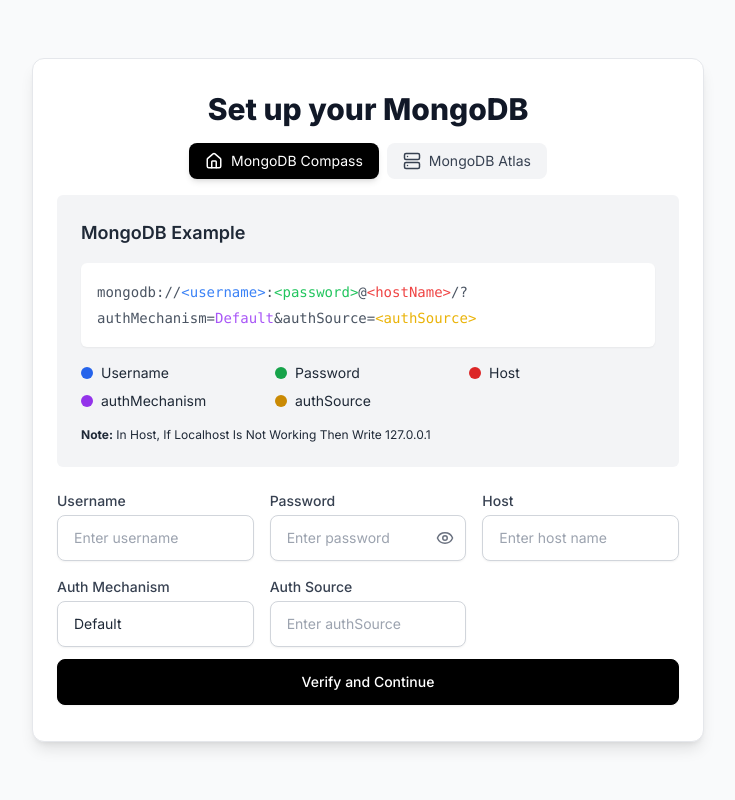
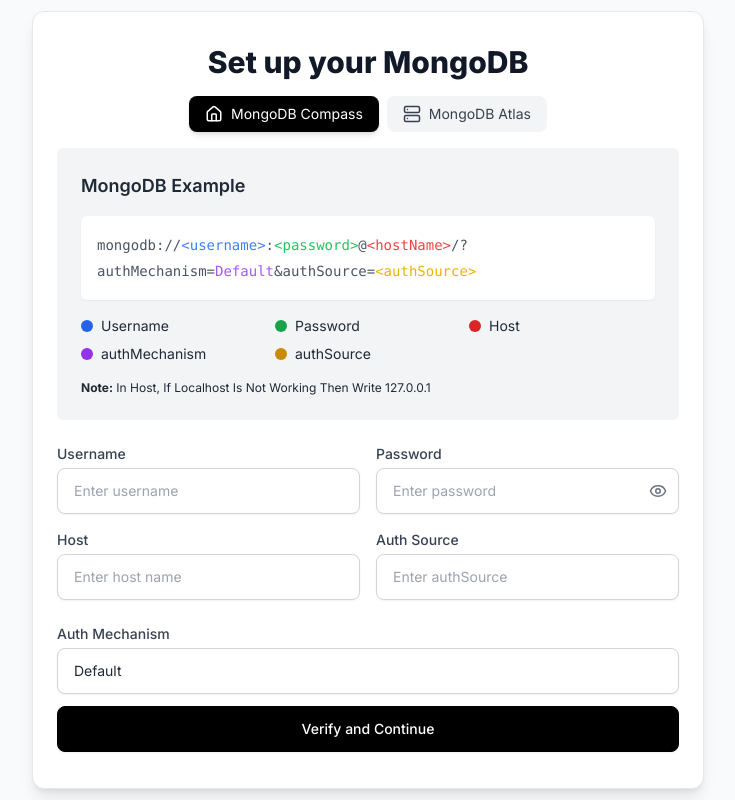
Before and after one commit to OpenNextCMS/openext, a Next.js app: page /mongodb-setup in a window 1280 px wide. Shown: the whole page, without its empty margins (272-1007 px from the left). Built offline with nearby package versions, Linux system fonts and the light colour scheme; no server answers.

Commit message:
mongodb-setup: compass ui updated

```diff
--- a/src/app/(auth)/mongodb-setup/page.tsx
+++ b/src/app/(auth)/mongodb-setup/page.tsx
@@ -365,8 +365,9 @@ export default function MongoDBSetup() {
           ) : (
             <form onSubmit={handleSubmit}>
               {mongoAcc ? (
+                <div>
                   <div
-                  className={`grid grid-cols-3 gap-4 mt-6 transition-all duration-500 delay-500 ${isVisible ? 'opacity-100 translate-y-0' : 'opacity-0 translate-y-4'}`}
+                    className={`grid grid-cols-2 gap-4 mt-6 transition-all duration-500 delay-500 ${isVisible ? 'opacity-100 translate-y-0' : 'opacity-0 translate-y-4'}`}
                   >
                     <div>
                       <label className="block text-sm font-medium text-gray-700 mb-1">Username</label>
@@ -416,6 +417,22 @@ export default function MongoDBSetup() {
                     </div>
                     <div>
                       <label className="block text-sm font-medium text-gray-700 mb-1">
+                        Auth Source
+                      </label>
+                      <input
+                        name="authSource"
+                        type="text"
+                        required
+                        value={formData.authSource}
+                        onChange={handleChange}
+                        placeholder={"Enter authSource"}
+                        className="appearance-none block w-full px-4 py-3 border border-gray-300 rounded-lg shadow-sm placeholder-gray-400 focus:outline-none focus:ring-2 focus:ring-gray-500 focus:border-gray-500 text-sm transition-all duration-300"
+                      />
+                    </div>
+                  </div>
+                  <div className={`mt-6 transition-all duration-500 delay-500 ${isVisible ? 'opacity-100 translate-y-0' : 'opacity-0 translate-y-4'}`}>
+                    <div>
+                      <label className="block text-sm font-medium text-gray-700 mb-1">
                         Auth Mechanism
                       </label>
                       <select
@@ -429,19 +446,6 @@ export default function MongoDBSetup() {
                         <option value="SCRAM-SHA-256">SCRAM-SHA-256</option>
                       </select>
                     </div>
-                  <div>
-                    <label className="block text-sm font-medium text-gray-700 mb-1">
-                      Auth Source
-                    </label>
-                    <input
-                      name="authSource"
-                      type="text"
-                      required
-                      value={formData.authSource}
-                      onChange={handleChange}
-                      placeholder={"Enter authSource"}
-                      className="appearance-none block w-full px-4 py-3 border border-gray-300 rounded-lg shadow-sm placeholder-gray-400 focus:outline-none focus:ring-2 focus:ring-gray-500 focus:border-gray-500 text-sm transition-all duration-300"
-                    />
                   </div>
                 </div>
               ) : (
```
Lines whose indentation alone changed are shown as unchanged.
